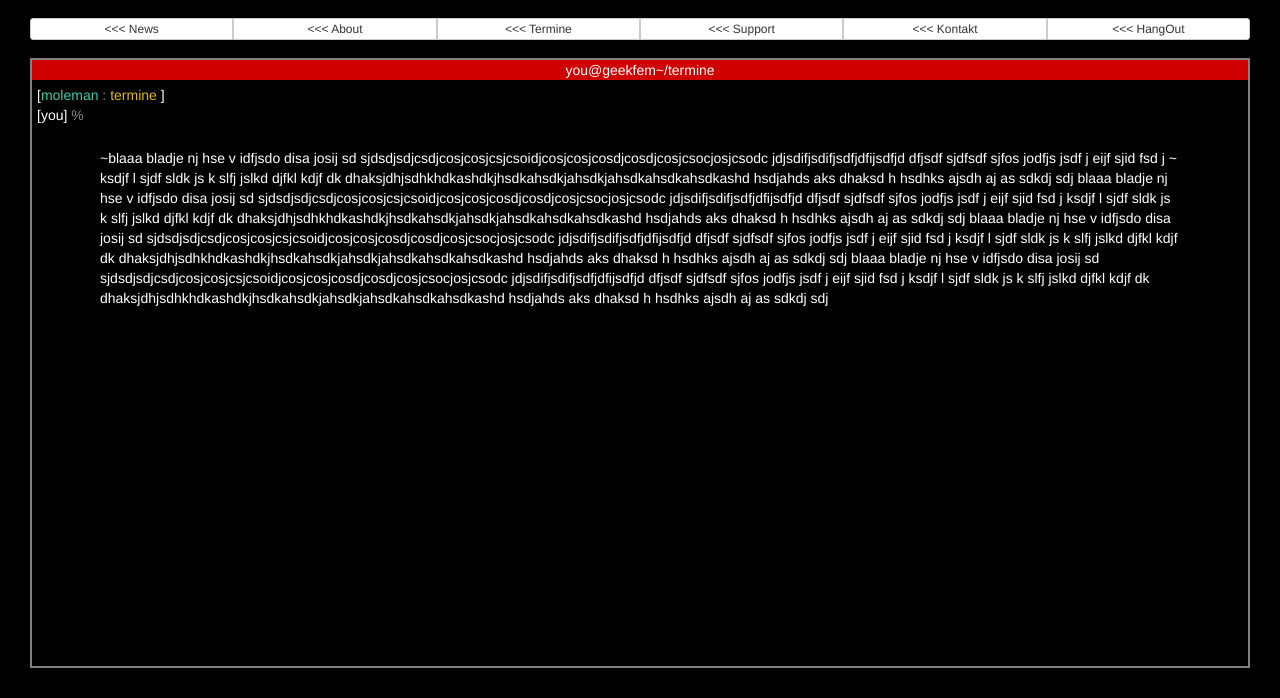
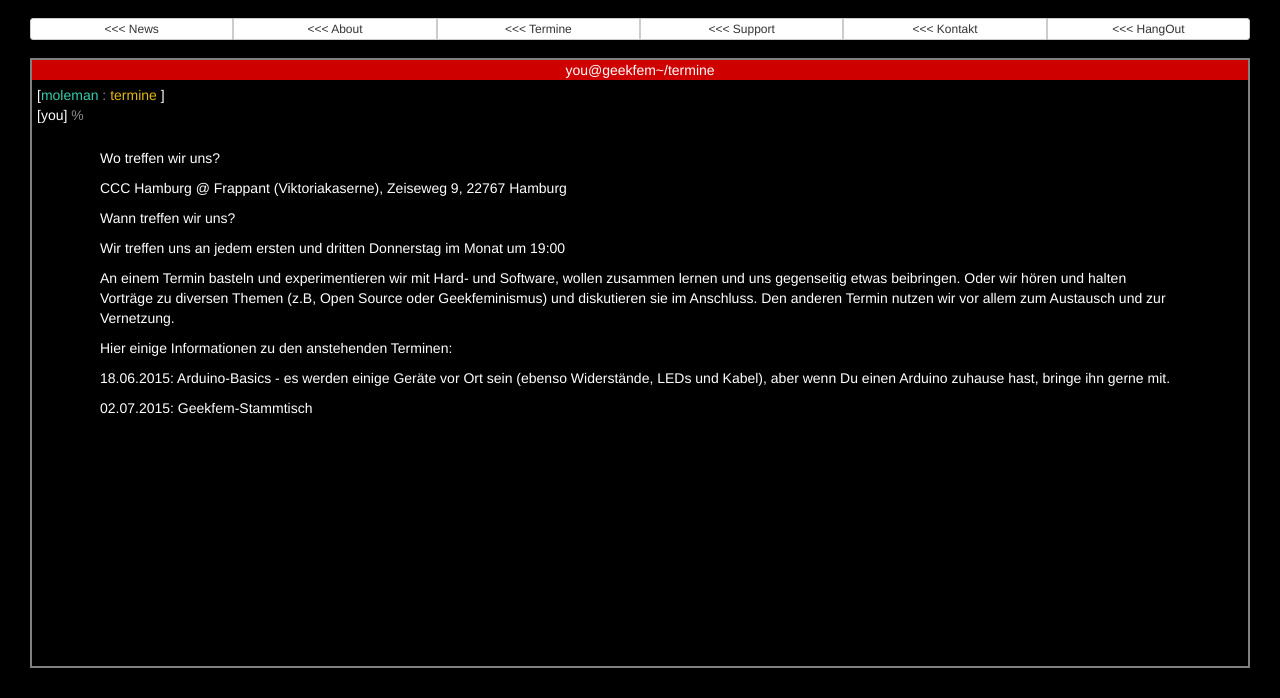
Before and after one commit to stack-tracee/geekfem, a plain HTML site: page termine.html in a window 1280 px wide. Shown: the part 102-800 px from the top of the page. Drawn offline with nearby package versions, Linux system fonts and the light colour scheme.

Commit message:
Termine, 1. Aufschlag

```diff
--- a/termine.html
+++ b/termine.html
@@ -51,24 +51,18 @@
     </div>
   <div id="content">
 
+      <p class="textarea">
+      Wo treffen wir uns? </p>
+      <p> CCC Hamburg @ Frappant (Viktoriakaserne), Zeiseweg 9, 22767 Hamburg </p>
+      <p> Wann treffen wir uns? </p>
+      <p> Wir treffen uns an jedem ersten und dritten Donnerstag im Monat um 19:00 </p>
 
-   <p>~blaaa bladje nj hse v idfjsdo  disa josij sd sjdsdjsdjcsdjcosjcosjcsjcsoidjcosjcosjcosdjcosdjcosjcsocjosjcsodc
-         jdjsdifjsdifjsdfjdfijsdfjd dfjsdf sjdfsdf sjfos jodfjs jsdf j eijf sjid fsd j ~ ksdjf l sjdf sldk  js k slfj  jslkd  djfkl kdjf dk
-         dhaksjdhjsdhkhdkashdkjhsdkahsdkjahsdkjahsdkahsdkahsdkashd hsdjahds aks dhaksd h hsdhks  ajsdh aj as
-         sdkdj sdj
-         blaaa bladje nj hse v idfjsdo  disa josij sd sjdsdjsdjcsdjcosjcosjcsjcsoidjcosjcosjcosdjcosdjcosjcsocjosjcsodc
-         jdjsdifjsdifjsdfjdfijsdfjd dfjsdf sjdfsdf sjfos jodfjs jsdf j eijf sjid fsd j ksdjf l sjdf sldk  js k slfj  jslkd  djfkl kdjf dk
-         dhaksjdhjsdhkhdkashdkjhsdkahsdkjahsdkjahsdkahsdkahsdkashd hsdjahds aks dhaksd h hsdhks  ajsdh aj as
-         sdkdj sdj
-        blaaa bladje nj hse v idfjsdo  disa josij sd sjdsdjsdjcsdjcosjcosjcsjcsoidjcosjcosjcosdjcosdjcosjcsocjosjcsodc
-        jdjsdifjsdifjsdfjdfijsdfjd dfjsdf sjdfsdf sjfos jodfjs jsdf j eijf sjid fsd j ksdjf l sjdf sldk  js k slfj  jslkd  djfkl kdjf dk
-        dhaksjdhjsdhkhdkashdkjhsdkahsdkjahsdkjahsdkahsdkahsdkashd hsdjahds aks dhaksd h hsdhks  ajsdh aj as
-        sdkdj sdj
-        blaaa bladje nj hse v idfjsdo  disa josij sd sjdsdjsdjcsdjcosjcosjcsjcsoidjcosjcosjcosdjcosdjcosjcsocjosjcsodc
-        jdjsdifjsdifjsdfjdfijsdfjd dfjsdf sjdfsdf sjfos jodfjs jsdf j eijf sjid fsd j ksdjf l sjdf sldk  js k slfj  jslkd  djfkl kdjf dk
-        dhaksjdhjsdhkhdkashdkjhsdkahsdkjahsdkjahsdkahsdkahsdkashd hsdjahds aks dhaksd h hsdhks  ajsdh aj as
-        sdkdj sdj
-   </p>
+      <p>   An einem Termin basteln und experimentieren wir mit Hard- und Software, wollen zusammen lernen und uns gegenseitig etwas beibringen. Oder wir hören und halten Vorträge zu diversen Themen (z.B, Open Source oder Geekfeminismus) und diskutieren sie im Anschluss. Den anderen Termin nutzen wir vor allem zum Austausch und zur Vernetzung.</p>
+      <p> Hier einige Informationen zu den anstehenden Terminen: </p>
+      <p> 18.06.2015: Arduino-Basics - es werden einige Geräte vor Ort sein (ebenso Widerstände, LEDs und Kabel), aber wenn Du einen Arduino zuhause hast, bringe ihn gerne mit.</p>
+      <p> 02.07.2015: Geekfem-Stammtisch </p>
+
+
  </div>
 </div>
 
```
